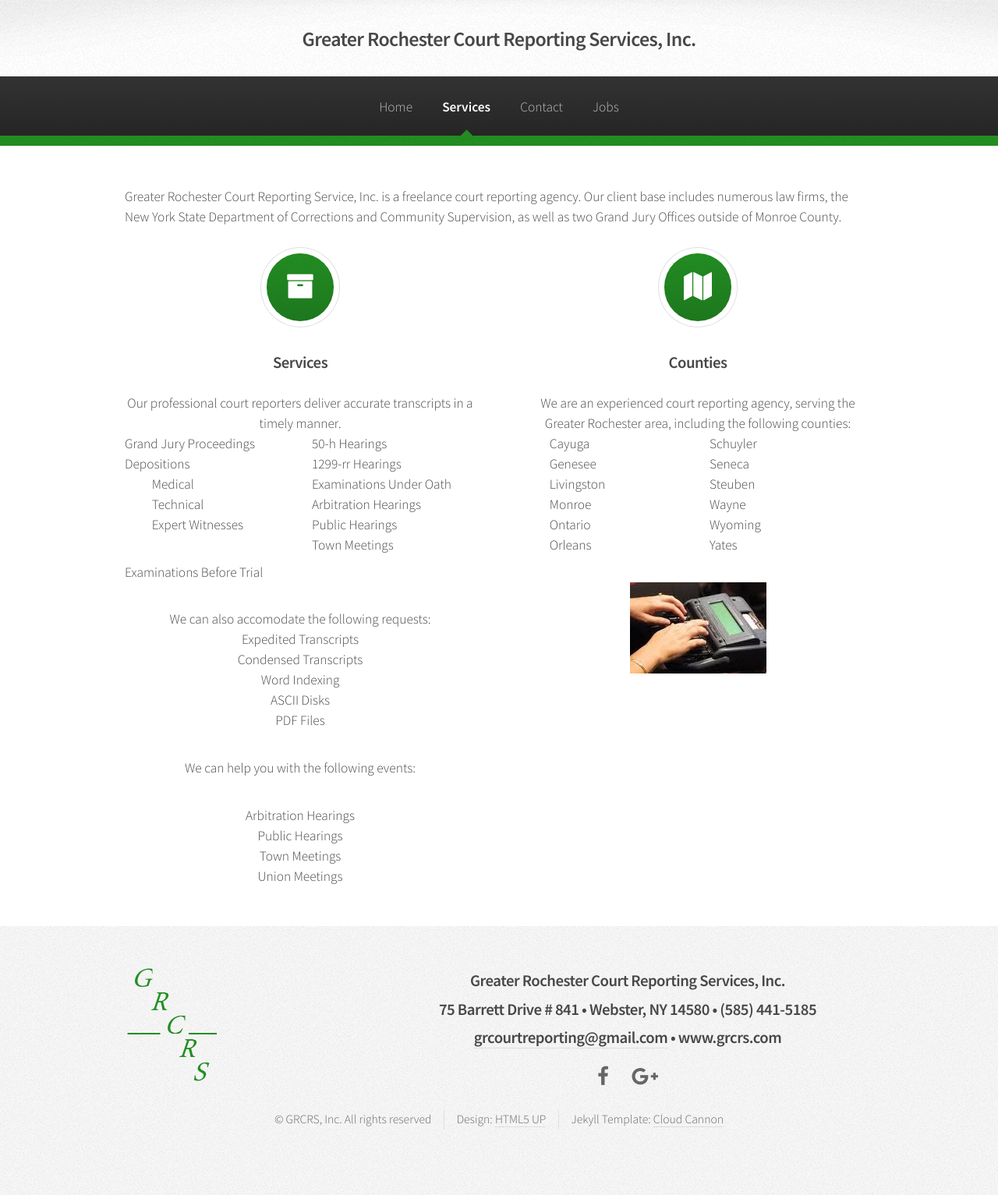
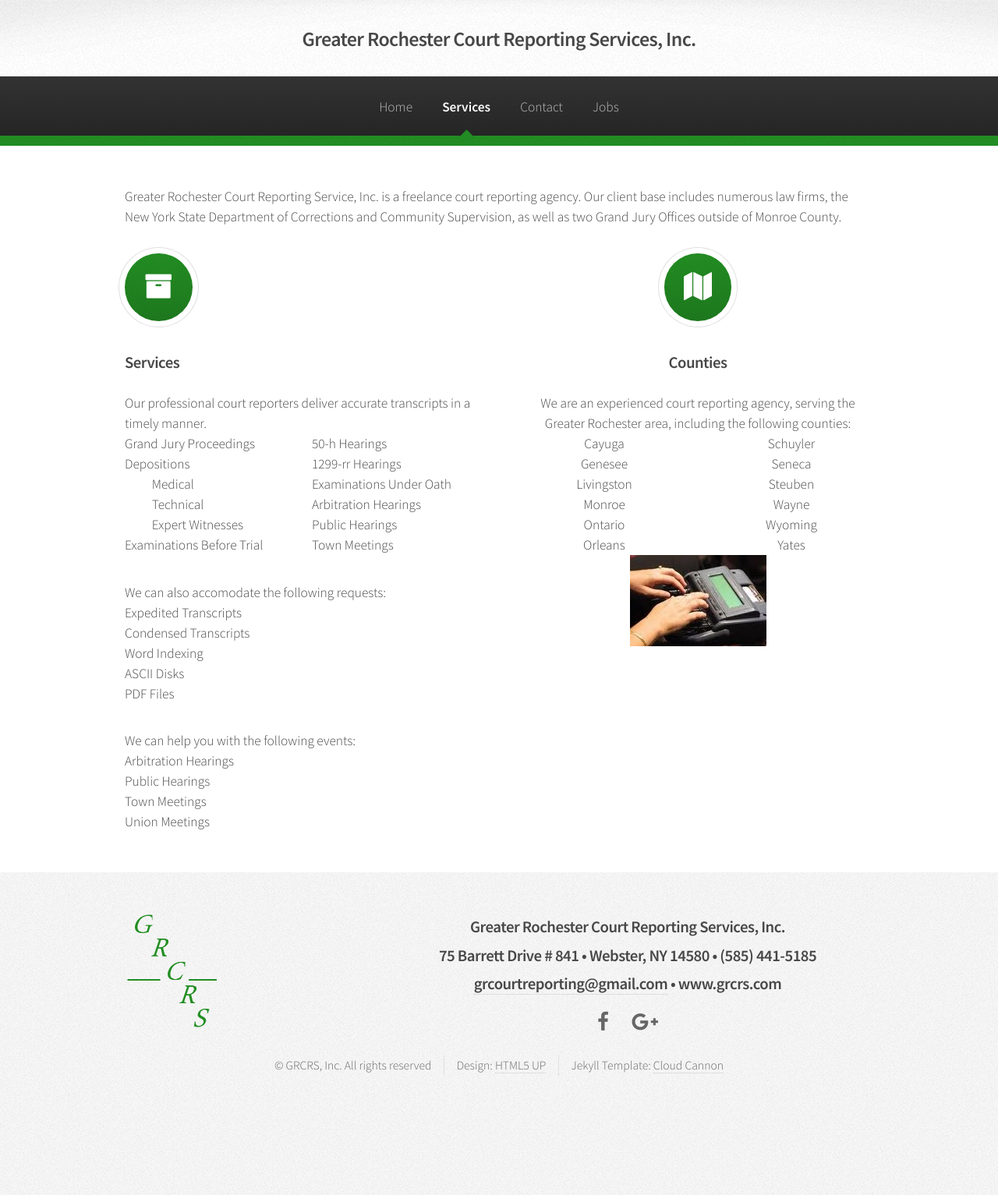
Before and after one commit to loganrath/grcrs, a Jekyll site: the page built from services.html, in a window 1280 px wide. Shown: the whole page at 78% size. Built offline with Jekyll 4.4.1, drawn with Linux system fonts in a browser that asks for light colours; after the commit the page ends 1463 px from its top, so only the background shows below that.

Commit message:
remove box highlight

```diff
--- a/services.html
+++ b/services.html
@@ -9,22 +9,22 @@
 			<p>Greater Rochester Court Reporting Service, Inc. is a freelance court reporting agency. Our client base includes numerous law firms, the New York State Department of Corrections and Community Supervision, as well as two Grand Jury Offices outside of Monroe County. </p>
 			<div class="row double">
 				<section class="6u">
-					<div class="box highlight">
-						<i class="icon major fa-archive"></i>
+					<div class="box">
+						<i class="icon major fa-archive" style="text-align:center"></i>
 						<h3>Services</h3>
 						<p style="margin-bottom: 0">Our professional court reporters deliver accurate transcripts in a timely manner.</p>
 						<div class="row">
 							<div class="6u">
-						<ul style="text-align:left;">
+						<ul>
 							<li>Grand Jury Proceedings</li>
-							<li>Depositions <ul style="margin-left: 2em; border-bottom: 0;">
+							<li>Depositions <ul style="margin-left: 2em; margin-bottom: 0;">
 								<li>Medical</li>
 								<li>Technical</li>
 								<li>Expert Witnesses</li>
 							</ul></li>
 							<li>Examinations Before Trial</li>
 						</ul></div><div class="6u">
-						<ul style="text-align:left;">
+						<ul>
 							<li>50-h Hearings</li>
 							<li>1299-rr Hearings</li>
 							<li>Examinations Under Oath</li>
@@ -41,8 +41,8 @@
     						<li>ASCII Disks</li>
     						<li>PDF Files</li>
     					</ul>
-    					<p>We can help you with the following events:</p>
-						<ul>
+    					<p style="margin-bottom: 0;">We can help you with the following events:</p>
+						<ul style="text-align:left;">
 							<li>Arbitration Hearings</li>
 							<li>Public Hearings</li>
 							<li>Town Meetings</li>
@@ -57,14 +57,14 @@
 						<p style="margin-bottom: 0;">We are an experienced court reporting agency, serving the Greater Rochester area, including the following counties:</p>
 						<div class="row">
 							<div class="6u">
-							<ul style="text-align:left; margin-left: 2em;">
+							<ul style="margin-bottom: 0;">
 								<li>Cayuga</li>
 								<li>Genesee</li>
 								<li>Livingston</li>
 								<li>Monroe</li>
 								<li>Ontario</li>
 								<li>Orleans</li>
-							</ul></div><div class="6u"><ul style="text-align:left;">
+							</ul></div><div class="6u"><ul style="margin-bottom: 0;">
 								<li>Schuyler</li>
 								<li>Seneca</li>
 								<li>Steuben</li>
```
